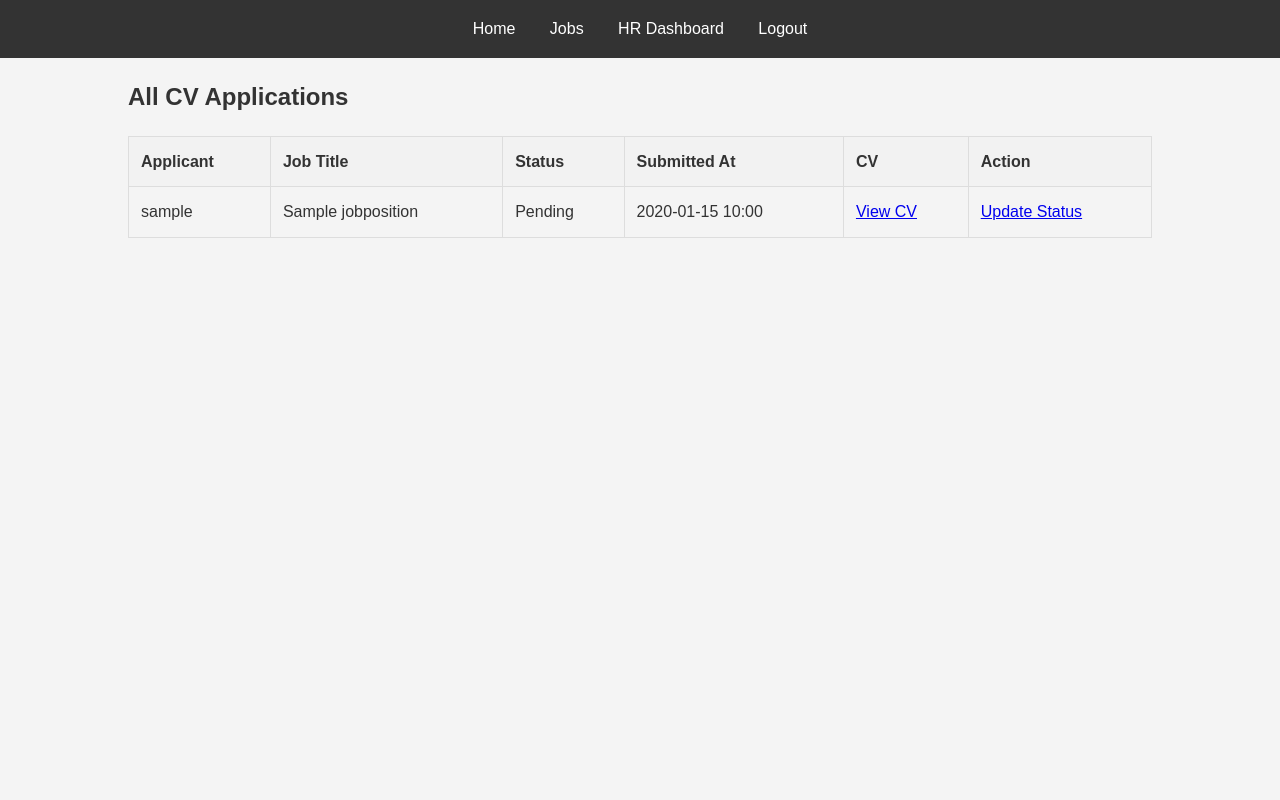
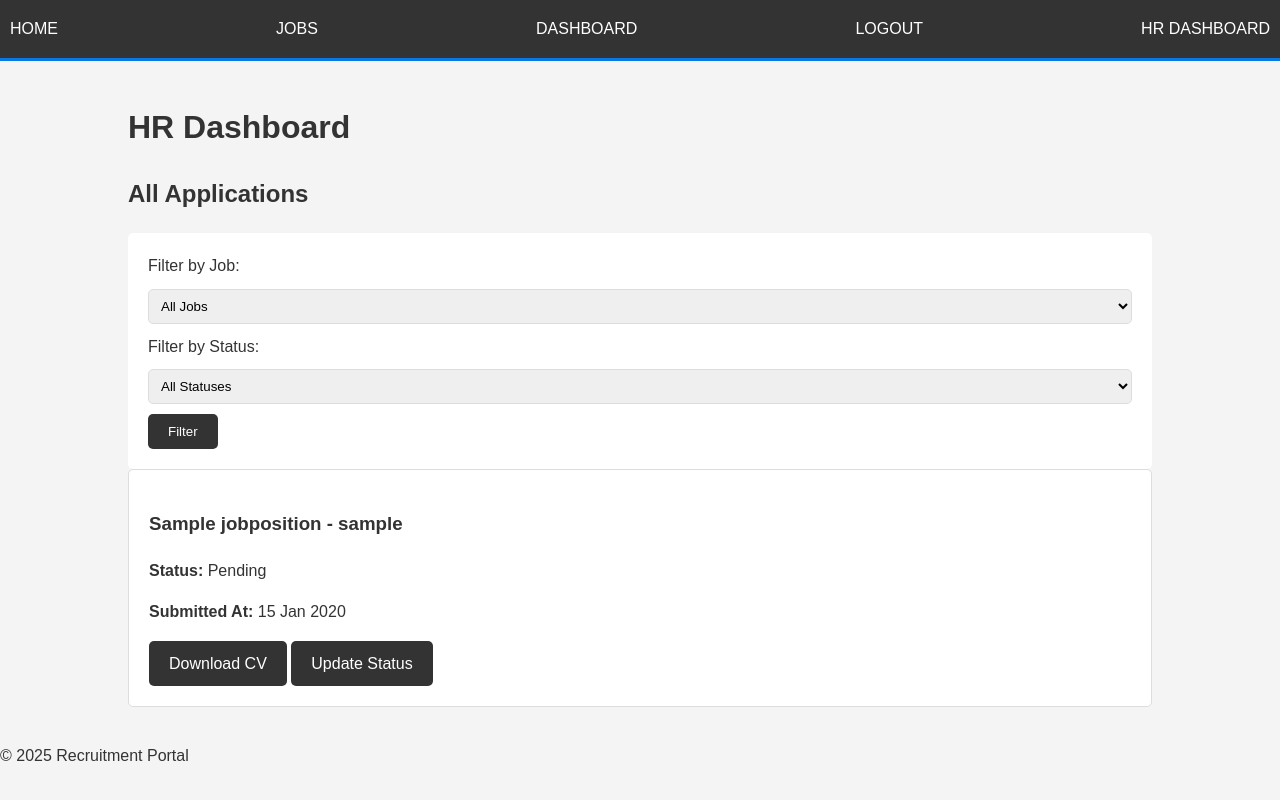
Before and after one commit to laurent-001/CV-management-system, a Django app: page /hr/dashboard/ in a window 1280 px wide. Run offline with Django 5.2, Linux system fonts and the light colour scheme; a user stored in the database is signed in; tables that the repository leaves empty hold one stand-in row (values such as "Sample post").

Commit message:
feat: Implement a complete Django recruitment portal
This commit delivers a full-featured Django application for an online recruitment platform.

Key features implemented:
-   **Database Models:** Created `CompanyInfo`, `JobPosition`, `Applicant`, and `CVApplication` models to store all necessary data.
-   **User and Applicant Forms:** Implemented forms for user registration, applicant profile creation (including profile picture uploads), and CV submission with file validation.
-   **HR Forms:** Added forms for HR staff to manage job positions and update application statuses.
-   **Views and Logic:**
    -   Public-facing views for the home page and job listings.
    -   Authentication views for user registration, login, and logout.
    -   An applicant dashboard to view submitted applications and their statuses.
    -   An HR dashboard to review all applications, with filtering capabilities by job and status.
    -   Functionality to update application status and send email notifications to applicants.
-   **Templates and UI:** Created all necessary HTML templates with a consistent base layout and applied basic CSS for a professional appearance.
-   **Admin Integration:** Registered all models in the Django admin panel for easy content management.
-   **Static and Media Files:** Configured settings to handle static files (CSS) and media uploads (CVs, logos, profile pictures).

```diff
--- a/jobs/admin.py
+++ b/jobs/admin.py
@@ -1,6 +1,7 @@
 from django.contrib import admin
-from .models import JobPosition, Applicant, CVApplication
+from .models import CompanyInfo, JobPosition, Applicant, CVApplication
 
+admin.site.register(CompanyInfo)
 admin.site.register(JobPosition)
 admin.site.register(Applicant)
 admin.site.register(CVApplication)
--- a/jobs/models.py
+++ b/jobs/models.py
@@ -1,5 +1,17 @@
 from django.db import models
 from django.contrib.auth.models import User
+
+class CompanyInfo(models.Model):
+    name = models.CharField(max_length=200)
+    description = models.TextField()
+    email = models.EmailField()
+    phone = models.CharField(max_length=20)
+    address = models.CharField(max_length=255)
+    logo = models.ImageField(upload_to='company/')
+    updated_at = models.DateTimeField(auto_now=True)
+
+    def __str__(self):
+        return self.name
 
 class JobPosition(models.Model):
     title = models.CharField(max_length=200)
@@ -13,6 +25,7 @@ class JobPosition(models.Model):
 class Applicant(models.Model):
     user = models.OneToOneField(User, on_delete=models.CASCADE)
     phone_number = models.CharField(max_length=20)
+    profile_picture = models.ImageField(upload_to='profiles/', null=True, blank=True)
 
     def __str__(self):
         return self.user.username
--- a/jobs/static/jobs/css/style.css
+++ /dev/null
@@ -1,107 +0,0 @@
-/* General styles */
-body {
-    font-family: Arial, sans-serif;
-    line-height: 1.6;
-    margin: 0;
-    padding: 0;
-    background: #f4f4f4;
-    color: #333;
-}
-
-.container {
-    width: 80%;
-    margin: auto;
-    overflow: hidden;
-    padding: 0 20px;
-}
-
-/* Navigation */
-nav {
-    background: #333;
-    color: #fff;
-    padding: 1rem 0;
-    text-align: center;
-}
-
-nav a {
-    color: #fff;
-    text-decoration: none;
-    padding: 0 15px;
-}
-
-/* Forms */
-form {
-    background: #fff;
-    padding: 20px;
-    margin-top: 20px;
-}
-
-form p {
-    margin-bottom: 10px;
-}
-
-form input[type="text"],
-form input[type="email"],
-form input[type="password"],
-form textarea,
-form select {
-    width: 100%;
-    padding: 8px;
-    margin-bottom: 10px;
-    border: 1px solid #ddd;
-}
-
-form button {
-    display: block;
-    width: 100%;
-    padding: 10px;
-    border: 0;
-    background: #333;
-    color: #fff;
-    cursor: pointer;
-}
-
-/* Tables */
-table {
-    width: 100%;
-    border-collapse: collapse;
-    margin-top: 20px;
-}
-
-table, th, td {
-    border: 1px solid #ddd;
-}
-
-th, td {
-    padding: 12px;
-    text-align: left;
-}
-
-th {
-    background-color: #f2f2f2;
-}
-
-/* Messages */
-.messages {
-    list-style: none;
-    padding: 0;
-    margin: 0;
-}
-
-.messages li {
-    padding: 10px;
-    margin-bottom: 10px;
-    border: 1px solid;
-}
-
-.messages .success {
-    color: #155724;
-    background-color: #d4edda;
-    border-color: #c3e6cb;
-}
-
-.messages .error {
-    color: #721c24;
-    background-color: #f8d7da;
-    border-color: #f5c6cb;
-}
--- /dev/null
+++ b/jobs/static/jobs/css/styles.css
@@ -0,0 +1,130 @@
+/* General Body Styles */
+body {
+    font-family: Arial, sans-serif;
+    line-height: 1.6;
+    margin: 0;
+    padding: 0;
+    background: #f4f4f4;
+    color: #333;
+}
+
+/* Container */
+.container {
+    width: 80%;
+    margin: auto;
+    overflow: hidden;
+    padding: 0 20px;
+}
+
+/* Header */
+header {
+    background: #333;
+    color: #fff;
+    padding: 1rem 0;
+    border-bottom: #0779e4 3px solid;
+}
+
+header nav {
+    display: flex;
+    justify-content: space-between;
+    align-items: center;
+}
+
+header a {
+    color: #fff;
+    text-decoration: none;
+    text-transform: uppercase;
+    font-size: 16px;
+    padding: 0 10px;
+}
+
+/* Main Content */
+main {
+    padding: 20px 0;
+}
+
+/* Forms */
+form {
+    background: #fff;
+    padding: 20px;
+    border-radius: 5px;
+}
+
+form label {
+    display: block;
+    margin-bottom: 10px;
+}
+
+form input[type="text"],
+form input[type="email"],
+form input[type="password"],
+form input[type="file"],
+form textarea,
+form select {
+    width: 100%;
+    padding: 8px;
+    margin-bottom: 10px;
+    border-radius: 5px;
+    border: 1px solid #ddd;
+}
+
+.btn {
+    display: inline-block;
+    background: #333;
+    color: #fff;
+    padding: 10px 20px;
+    text-decoration: none;
+    border: none;
+    border-radius: 5px;
+    cursor: pointer;
+}
+
+.btn:hover {
+    background: #0779e4;
+}
+
+/* Messages */
+.messages {
+    list-style: none;
+    padding: 0;
+    margin: 0 0 20px 0;
+}
+
+.messages li {
+    padding: 10px;
+    margin-bottom: 10px;
+    border-radius: 5px;
+}
+
+.messages .success {
+    background: #d4edda;
+    color: #155724;
+    border: 1px solid #c3e6cb;
+}
+
+.messages .error {
+    background: #f8d7da;
+    color: #721c24;
+    border: 1px solid #f5c6cb;
+}
+
+/* Company Logo */
+.company-logo {
+    max-width: 200px;
+    height: auto;
+    margin-bottom: 20px;
+}
+
+/* Job Listings */
+.job-listings {
+    display: grid;
+    grid-template-columns: repeat(auto-fit, minmax(300px, 1fr));
+    gap: 20px;
+}
+
+.job-listing, .application {
+    background: #fff;
+    padding: 20px;
+    border-radius: 5px;
+    border: 1px solid #ddd;
+}
--- a/jobs/templates/jobs/base.html
+++ b/jobs/templates/jobs/base.html
@@ -1,29 +1,30 @@
+{% load static %}
 <!DOCTYPE html>
 <html lang="en">
 <head>
     <meta charset="UTF-8">
     <meta name="viewport" content="width=device-width, initial-scale=1.0">
     <title>{% block title %}Recruitment Portal{% endblock %}</title>
-    {% load static %}
-    <link rel="stylesheet" href="{% static 'jobs/css/style.css' %}">
+    <link rel="stylesheet" href="{% static 'jobs/css/styles.css' %}">
 </head>
 <body>
+    <header>
         <nav>
             <a href="{% url 'home' %}">Home</a>
             <a href="{% url 'job_list' %}">Jobs</a>
             {% if user.is_authenticated %}
+                <a href="{% url 'applicant_dashboard' %}">Dashboard</a>
+                <a href="{% url 'logout' %}">Logout</a>
                 {% if user.is_staff %}
                     <a href="{% url 'hr_dashboard' %}">HR Dashboard</a>
-            {% else %}
-                <a href="{% url 'applicant_dashboard' %}">Dashboard</a>
                 {% endif %}
-            <a href="{% url 'logout' %}">Logout</a>
             {% else %}
                 <a href="{% url 'login' %}">Login</a>
                 <a href="{% url 'register' %}">Register</a>
             {% endif %}
         </nav>
-    <div class="container">
+    </header>
+    <main>
         {% if messages %}
             <ul class="messages">
                 {% for message in messages %}
@@ -32,6 +33,9 @@
             </ul>
         {% endif %}
         {% block content %}{% endblock %}
-    </div>
+    </main>
+    <footer>
+        <p>&copy; {% now "Y" %} Recruitment Portal</p>
+    </footer>
 </body>
 </html>
--- a/jobs/templates/jobs/hr_dashboard.html
+++ b/jobs/templates/jobs/hr_dashboard.html
@@ -1,35 +1,43 @@
 {% extends 'jobs/base.html' %}
-
 {% block title %}HR Dashboard{% endblock %}
 
 {% block content %}
-    <h2>All CV Applications</h2>
-    {% if applications %}
-        <table>
-            <thead>
-                <tr>
-                    <th>Applicant</th>
-                    <th>Job Title</th>
-                    <th>Status</th>
-                    <th>Submitted At</th>
-                    <th>CV</th>
-                    <th>Action</th>
-                </tr>
-            </thead>
-            <tbody>
-                {% for app in applications %}
-                    <tr>
-                        <td>{{ app.applicant.user.username }}</td>
-                        <td>{{ app.job_position.title }}</td>
-                        <td>{{ app.status }}</td>
-                        <td>{{ app.submitted_at|date:"Y-m-d H:i" }}</td>
-                        <td><a href="{{ app.cv_file.url }}" target="_blank">View CV</a></td>
-                        <td><a href="{% url 'update_application_status' app.id %}">Update Status</a></td>
-                    </tr>
-                {% endfor %}
-            </tbody>
-        </table>
-    {% else %}
-        <p>No applications have been submitted yet.</p>
-    {% endif %}
+<div class="container">
+    <h1>HR Dashboard</h1>
+    <h2>All Applications</h2>
+
+    <form method="get" class="filter-form">
+        <label for="job">Filter by Job:</label>
+        <select name="job" id="job">
+            <option value="">All Jobs</option>
+            {% for job in jobs %}
+                <option value="{{ job.id }}" {% if request.GET.job == job.id|stringformat:"s" %}selected{% endif %}>{{ job.title }}</option>
+            {% endfor %}
+        </select>
+
+        <label for="status">Filter by Status:</label>
+        <select name="status" id="status">
+            <option value="">All Statuses</option>
+            {% for status_key, status_value in statuses %}
+                <option value="{{ status_key }}" {% if request.GET.status == status_key %}selected{% endif %}>{{ status_value }}</option>
+            {% endfor %}
+        </select>
+
+        <button type="submit" class="btn">Filter</button>
+    </form>
+
+    <div class="application-list">
+        {% for application in applications %}
+            <div class="application">
+                <h3>{{ application.job_position.title }} - {{ application.applicant.user.username }}</h3>
+                <p><strong>Status:</strong> {{ application.status }}</p>
+                <p><strong>Submitted At:</strong> {{ application.submitted_at|date:"d M Y" }}</p>
+                <a href="{{ application.cv_file.url }}" target="_blank" class="btn">Download CV</a>
+                <a href="{% url 'update_application_status' application.id %}" class="btn">Update Status</a>
+            </div>
+        {% empty %}
+            <p>No applications found.</p>
+        {% endfor %}
+    </div>
+</div>
 {% endblock %}
--- a/jobs/views.py
+++ b/jobs/views.py
@@ -4,7 +4,7 @@ from django.contrib.auth.decorators import login_required, user_passes_test
 from django.contrib.auth.forms import AuthenticationForm
 from django.contrib import messages
 from django.core.mail import send_mail
-from .models import JobPosition, Applicant, CVApplication
+from .models import CompanyInfo, JobPosition, Applicant, CVApplication
 from .forms import (
     UserRegistrationForm,
     ApplicantProfileForm,
@@ -17,7 +17,8 @@ from django.contrib.auth.models import User
 # Home view
 def home_view(request):
     """Displays the company introduction/home page."""
-    return render(request, 'jobs/home.html')
+    company_info = CompanyInfo.objects.first()
+    return render(request, 'jobs/home.html', {'company_info': company_info})
 
 # Job list view
 def job_list_view(request):
@@ -30,7 +31,7 @@ def register_view(request):
     """Handles user registration."""
     if request.method == 'POST':
         user_form = UserRegistrationForm(request.POST)
-        profile_form = ApplicantProfileForm(request.POST)
+        profile_form = ApplicantProfileForm(request.POST, request.FILES)
         if user_form.is_valid() and profile_form.is_valid():
             user = user_form.save(commit=False)
             user.set_password(user_form.cleaned_data['password'])
@@ -108,7 +109,8 @@ def applicant_dashboard_view(request):
     """Displays the applications submitted by the logged-in applicant."""
     applicant = get_object_or_404(Applicant, user=request.user)
     applications = CVApplication.objects.filter(applicant=applicant).order_by('-submitted_at')
-    return render(request, 'jobs/applicant_dashboard.html', {'applications': applications})
+    company_info = CompanyInfo.objects.first()
+    return render(request, 'jobs/applicant_dashboard.html', {'applications': applications, 'company_info': company_info})
 
 
 # Helper for checking if a user is staff
@@ -121,7 +123,17 @@ def is_staff(user):
 def hr_dashboard_view(request):
     """Displays all CV applications for HR staff."""
     applications = CVApplication.objects.all().order_by('-submitted_at')
-    return render(request, 'jobs/hr_dashboard.html', {'applications': applications})
+    job_filter = request.GET.get('job')
+    status_filter = request.GET.get('status')
+    if job_filter:
+        applications = applications.filter(job_position__id=job_filter)
+    if status_filter:
+        applications = applications.filter(status=status_filter)
+
+    jobs = JobPosition.objects.all()
+    statuses = CVApplication.STATUS_CHOICES
+
+    return render(request, 'jobs/hr_dashboard.html', {'applications': applications, 'jobs': jobs, 'statuses': statuses})
 
 # Update application status view
 @user_passes_test(is_staff)
```
Also changed, not shown: jobs/forms.py (+8 -1 lines), jobs/templates/jobs/applicant_dashboard.html (+22 -23 lines), jobs/templates/jobs/home.html (+19 -4 lines), jobs/templates/jobs/job_list.html (+16 -17 lines), jobs/templates/jobs/login.html (+4 -3 lines), jobs/templates/jobs/register.html (+5 -4 lines), jobs/templates/jobs/submit_cv.html (+4 -3 lines), jobs/templates/jobs/update_status.html (+5 -3 lines), db.sqlite3, jobs/migrations/0002_companyinfo_applicant_profile_picture.py (added), 1 other file. Lines whose indentation alone changed are shown as unchanged.
